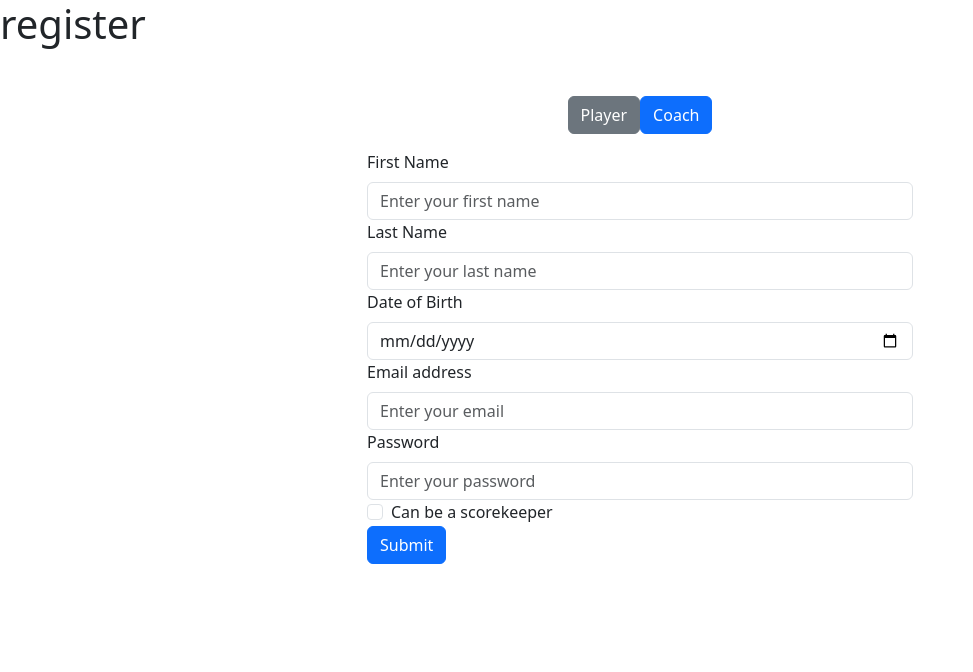
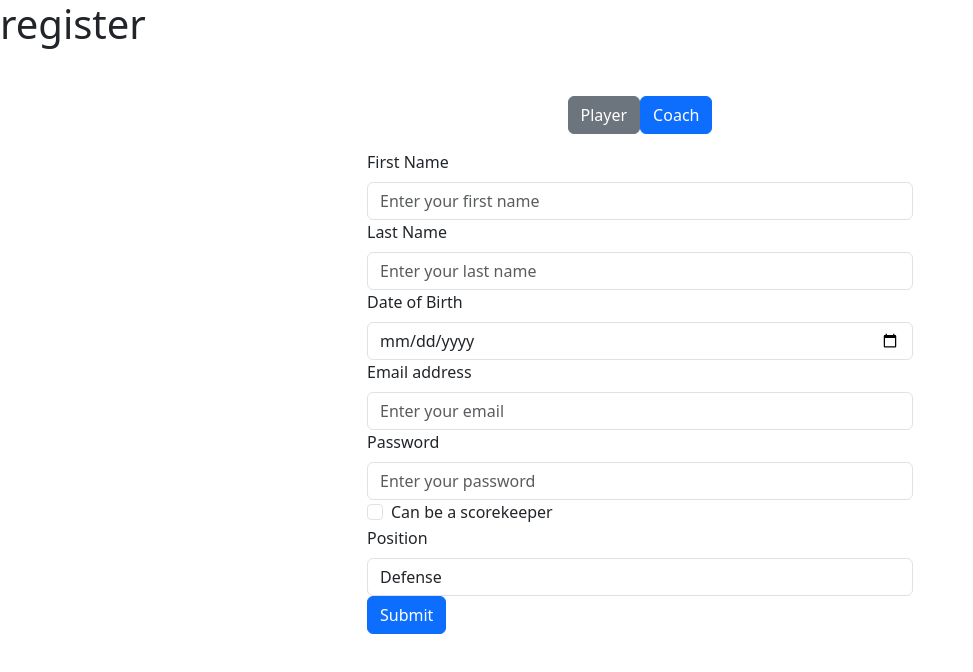
Before and after one commit to CreepySunny/diamond-director-fe, a React (Vite) app: page /register in a window 1280 px wide. Both pictures are taken after a click on the button "Coach". Shown: the top 672 px of the page, without its empty margins (0-973 px from the left). Built offline with nearby package versions, Linux system fonts and the light colour scheme.

Commit message:
Coach Fields

```diff
--- a/src/component/RegistratioForm.jsx
+++ b/src/component/RegistratioForm.jsx
@@ -1,7 +1,7 @@
 import React, { useState } from 'react';
 import { useNavigate } from 'react-router-dom';
 import PlayerAPI from "../api/PlayerAPI";
-import CoachAPI from "../api/CoachAPI"; // Assuming you have a separate API for coaches
+import CoachAPI from "../api/CoachAPI";
 import { Container, Row, Col, Button, Form, Alert } from 'react-bootstrap';
 
 const RegistrationForm = () => {
@@ -12,7 +12,7 @@ const RegistrationForm = () => {
 
   const handleAccountTypeChange = (type) => {
     setAccountType(type);
-    setReturnMessage(''); // Clear any return messages when account type changes
+    setReturnMessage('');
   };
 
   const handleSubmitPlayer = async (data) => {
@@ -22,7 +22,7 @@ const RegistrationForm = () => {
         setReturnMessage('Account successfully created!');
         setTimeout(() => {
           navigate('/');
-        }, 5000);
+        }, 3000);
       } else if (response.status === 400) {
         setReturnMessage('[!] Error: ' + response.statusText);
       } else {
@@ -40,7 +40,7 @@ const RegistrationForm = () => {
         setReturnMessage('Coach account successfully created!');
         setTimeout(() => {
           navigate('/');
-        }, 5000);
+        }, 3000);
       } else if (response.status === 400) {
         setReturnMessage('[!] Error: ' + response.statusText);
       } else {
@@ -73,12 +73,15 @@ const RegistrationForm = () => {
         position: formData.get('position'),
         height: parseFloat(formData.get('height')),
         weight: parseFloat(formData.get('weight')),
+        role: 'COACH',
       };
       await handleSubmitPlayer(playerData);
     } else if (accountType === 'coach') {
       const coachData = {
         ...commonData,
-        isScorekeeper: isScorekeeper,
+        canScoreKeep: isScorekeeper,
+        position: formData.get('coachPosition'),
+        role: 'COACH',
       };
       await handleSubmitCoach(coachData);
     }
@@ -168,6 +171,7 @@ const RegistrationForm = () => {
               </>
             )}
             {accountType === 'coach' && (
+              <>
               <Form.Group controlId="isScorekeeper">
                 <Form.Check
                   type="checkbox"
@@ -176,6 +180,17 @@ const RegistrationForm = () => {
                   onChange={(e) => setIsScorekeeper(e.target.checked)}
                 />
               </Form.Group>
+
+              <Form.Group controlId="coachPosition">
+                <Form.Label>Position</Form.Label>
+                <Form.Control as="select" name="coachPosition" required>
+                  <option value="DEFENSE">Defense</option>
+                  <option value="OFFENSE">Offense</option>
+                  <option value="PITCHING">Pitching</option>
+                  <option value="HEAD">Head</option>
+                </Form.Control>
+              </Form.Group>
+              </>
             )}
             <Button variant="primary" type="submit">
               Submit
```
